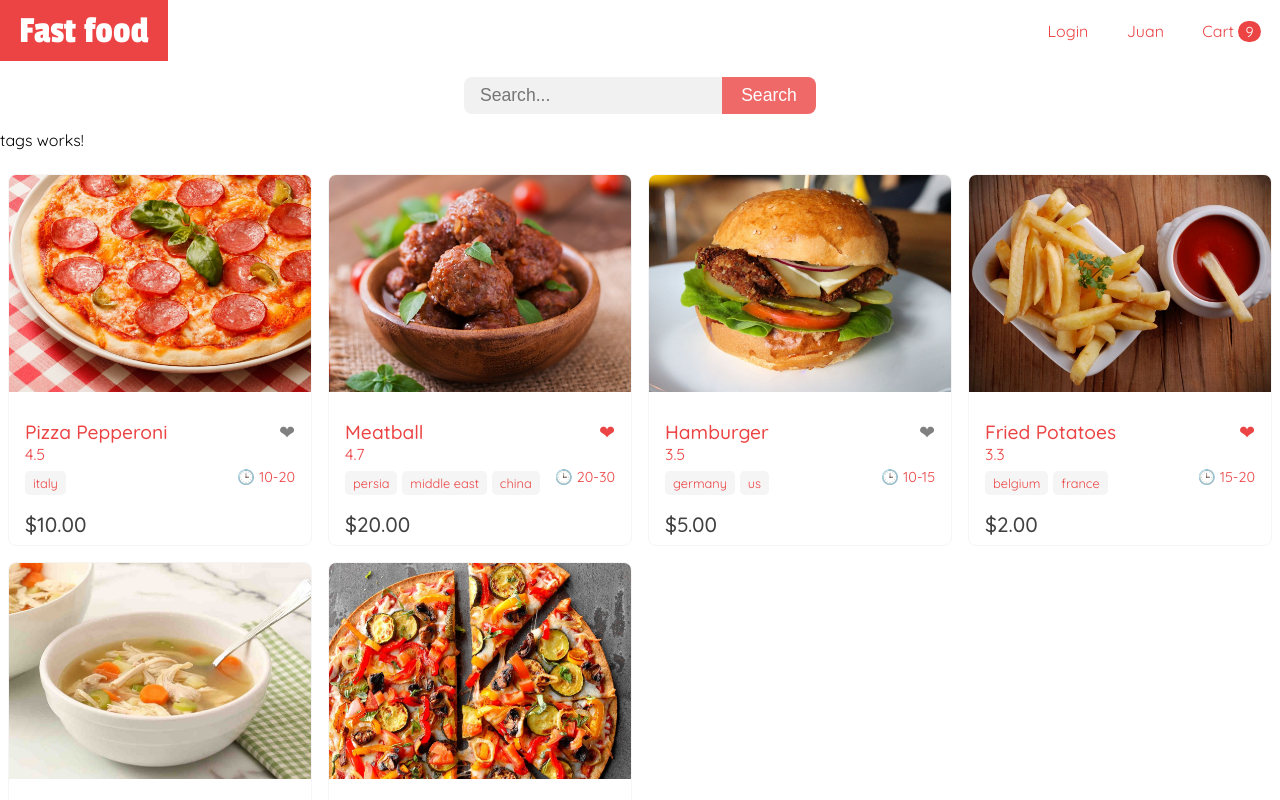
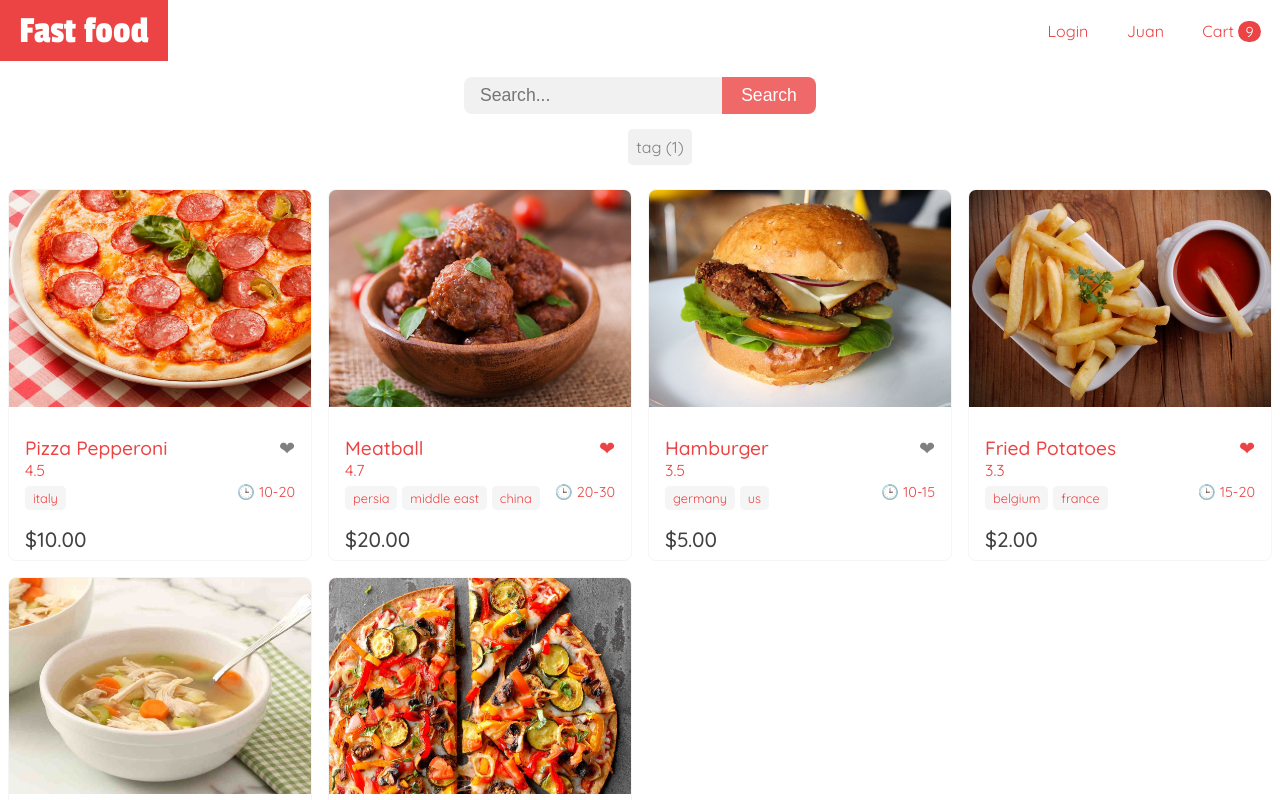
Before and after one commit to jcarlosj/Angular-FastFood-YT-CWN, an Angular app: page / in a window 1280 px wide. Shown: the top 800 px of the page. Built offline with nearby package versions, Linux system fonts and the light colour scheme.

Commit message:
[+] tags.component: Define estructura y estilos del componente

```diff
--- a/src/app/components/partials/tags/tags.component.css
+++ b/src/app/components/partials/tags/tags.component.css
@@ -0,0 +1,18 @@
+ul.tags {
+  align-items: center;
+  display: flex;
+  flex-wrap: wrap;
+  gap: 0.5rem;
+  justify-content: center;
+  list-style: none;
+}
+
+a.tag {
+  background: #F1F1F1;
+  color: gray;
+  padding: 0.5rem;
+  border: none;
+  border-radius: 0.3rem;
+  outline: none;
+  line-height: 2.2;
+}
--- a/src/app/components/partials/tags/tags.component.html
+++ b/src/app/components/partials/tags/tags.component.html
@@ -1 +1,11 @@
-<p>tags works!</p>
+<ul
+  class="tags"
+>
+  <li>
+    <a
+      class="tag"
+    >
+      tag (1)
+    </a>
+  </li>
+</ul>
```
